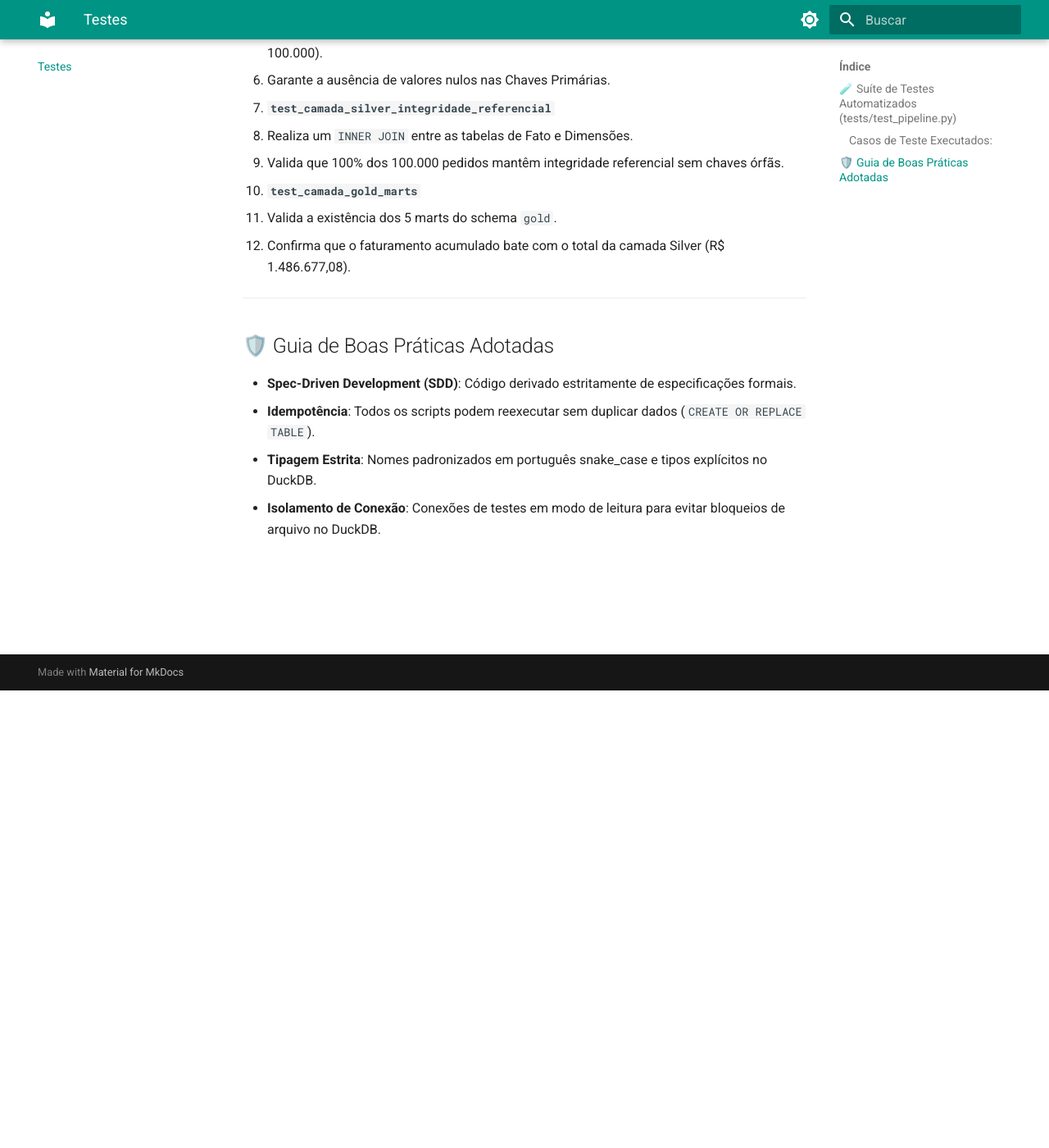
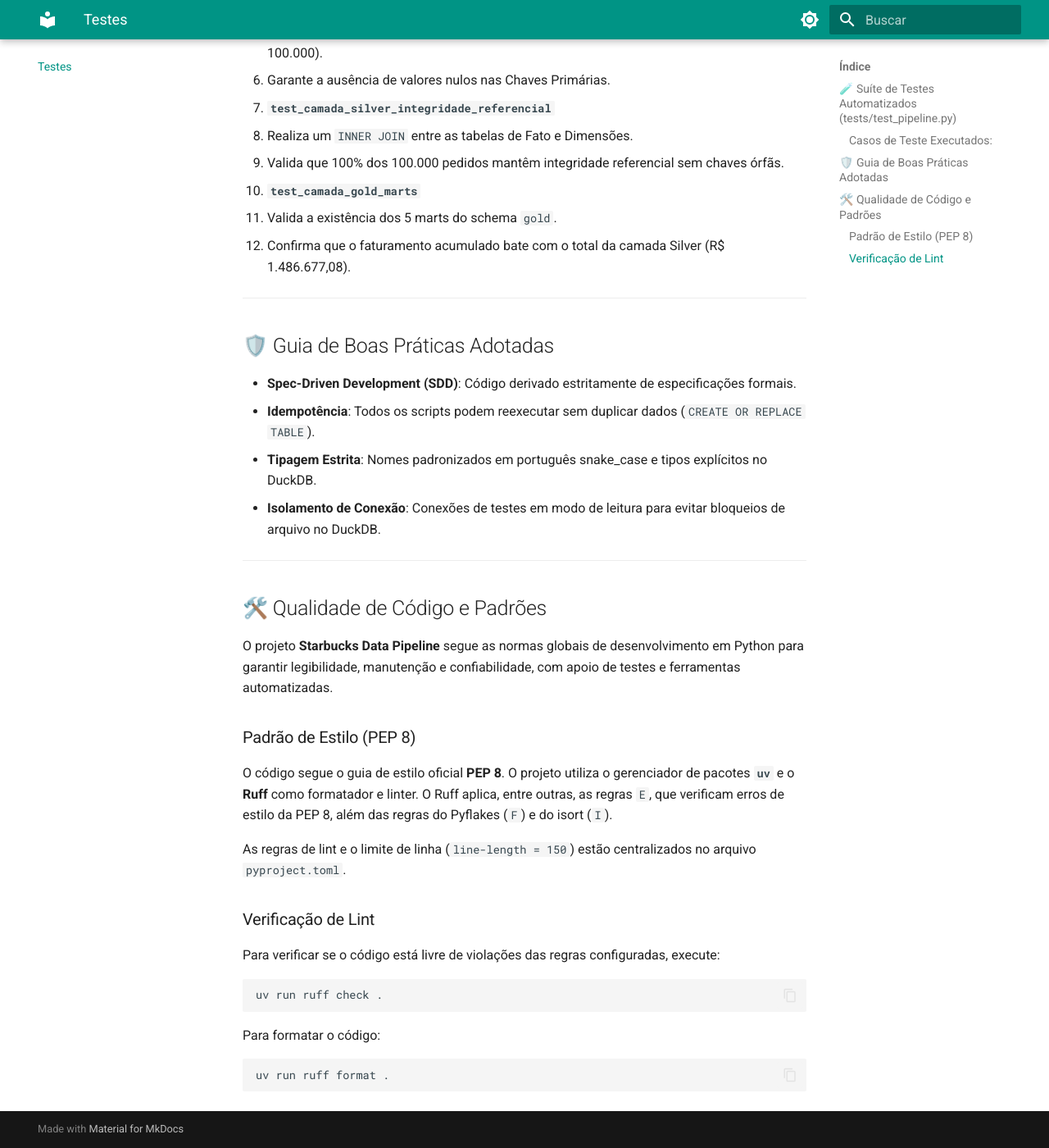
Before and after one commit to Well-cre/starbucks, an MkDocs documentation site: the page built from docs/testes.md, in a window 1280 px wide and 1400 px high, scrolled down 558 px. Shown: the whole window at 82% size. Built offline with MkDocs 1.6.1 and Material for MkDocs 9.7.7, drawn with Linux system fonts in a browser that asks for light colours.

Commit message:
docs: adiciona seção de qualidade de código, PEP 8 e Ruff na documentação

````diff
--- a/docs/testes.md
+++ b/docs/testes.md
@@ -32,3 +32,29 @@ Garantimos a qualidade e a integridade do pipeline através de testes automatiza
 * **Idempotência**: Todos os scripts podem reexecutar sem duplicar dados (`CREATE OR REPLACE TABLE`).
 * **Tipagem Estrita**: Nomes padronizados em português snake_case e tipos explícitos no DuckDB.
 * **Isolamento de Conexão**: Conexões de testes em modo de leitura para evitar bloqueios de arquivo no DuckDB.
+
+---
+
+## 🛠️ Qualidade de Código e Padrões
+
+O projeto **Starbucks Data Pipeline** segue as normas globais de desenvolvimento em Python para garantir legibilidade, manutenção e confiabilidade, com apoio de testes e ferramentas automatizadas.
+
+### Padrão de Estilo (PEP 8)
+
+O código segue o guia de estilo oficial **PEP 8**. O projeto utiliza o gerenciador de pacotes **`uv`** e o **Ruff** como formatador e linter. O Ruff aplica, entre outras, as regras `E`, que verificam erros de estilo da PEP 8, além das regras do Pyflakes (`F`) e do isort (`I`).
+
+As regras de lint e o limite de linha (`line-length = 150`) estão centralizados no arquivo `pyproject.toml`.
+
+### Verificação de Lint
+
+Para verificar se o código está livre de violações das regras configuradas, execute:
+
+```bash
+uv run ruff check .
+```
+
+Para formatar o código:
+
+```bash
+uv run ruff format .
+```
````
